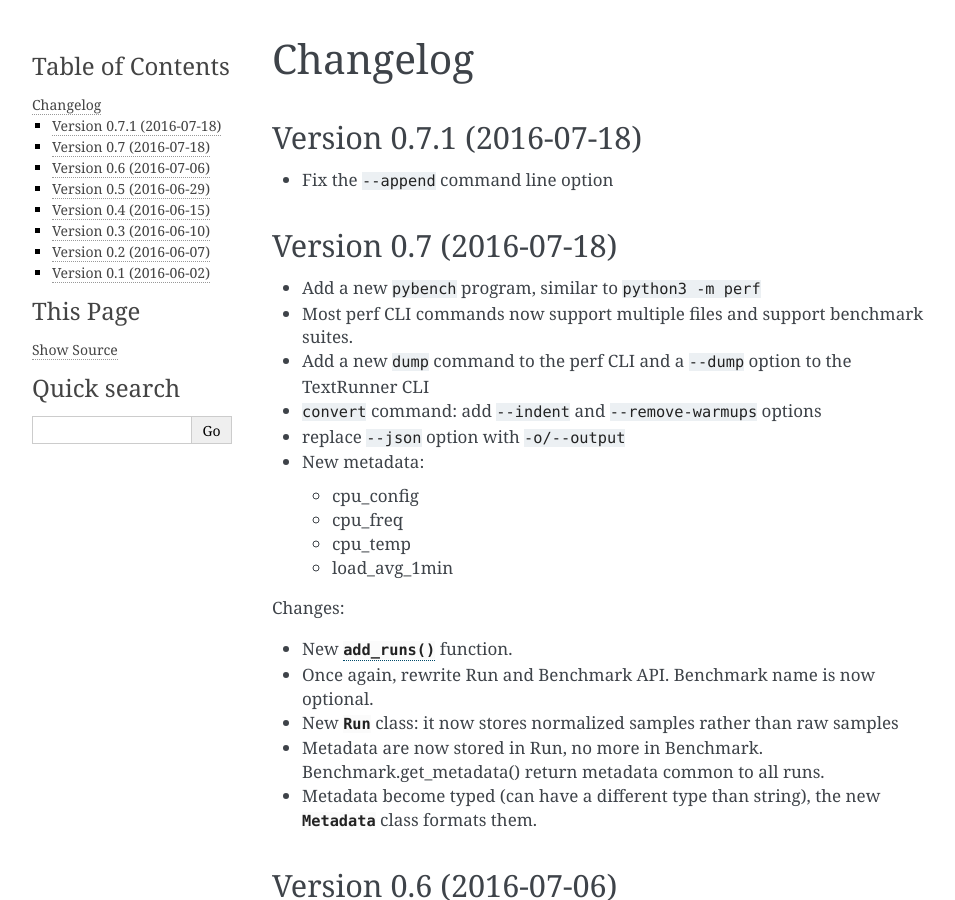
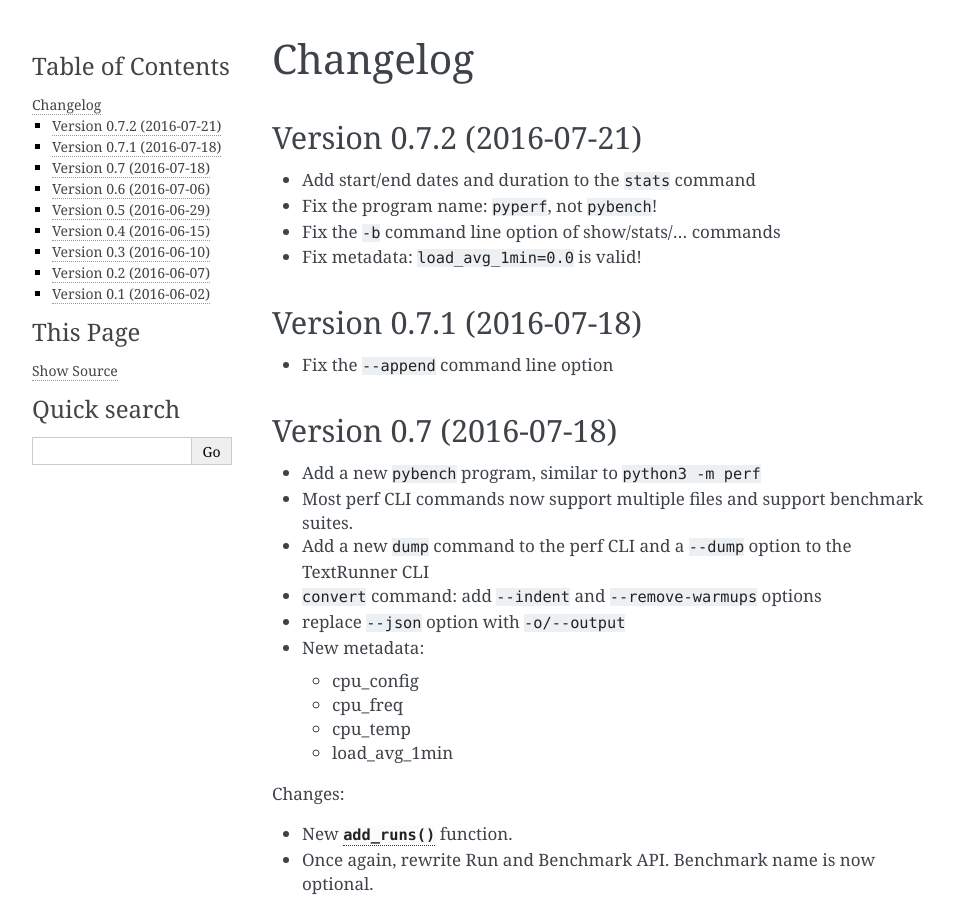
Before and after one commit to psf/pyperf, a Sphinx documentation site: the page built from doc/changelog.rst, in a window 1280 px wide and 900 px high. Shown: the whole window, without its empty margins (148-1103 px from the left). Built offline with Sphinx 7.4.7, drawn with Linux system fonts in a browser that asks for light colours.

Commit message:
prepare 0.7.2 release

```diff
--- a/doc/changelog.rst
+++ b/doc/changelog.rst
@@ -1,5 +1,13 @@
 Changelog
 =========
+
+Version 0.7.2 (2016-07-21)
+--------------------------
+
+* Add start/end dates and duration to the ``stats`` command
+* Fix the program name: ``pyperf``, not ``pybench``!
+* Fix the ``-b`` command line option of show/stats/... commands
+* Fix metadata: ``load_avg_1min=0.0`` is valid!
 
 Version 0.7.1 (2016-07-18)
 --------------------------
--- a/doc/cli.rst
+++ b/doc/cli.rst
@@ -1,5 +1,11 @@
 perf commands
 =============
+
+The Python perf module comes with a ``pyperf`` program which includes different
+commands. If for some reasons, ``pyperf`` program cannot be used, ``python3 -m
+perf ...`` can be used: it is the same, it's just longer to type :-) For
+example, the ``-m perf ...`` syntax is preferred for ``timeit`` because this
+command uses the running Python program.
 
 General note: if a filename is ``-``, read the JSON content from stdin.
 
--- a/doc/conf.py
+++ b/doc/conf.py
@@ -55,7 +55,7 @@
 # built documents.
 #
 # The short X.Y version.
-version = release = '0.8'
+version = release = '0.7.2'
 
 # The language for content autogenerated by Sphinx. Refer to documentation
 # for a list of supported languages.
--- a/perf/__init__.py
+++ b/perf/__init__.py
@@ -11,7 +11,7 @@
 import statistics   # Python 3.4+, or backport on Python 2.7
 
 
-__version__ = '0.8'
+__version__ = '0.7.2'
 
 # Format format history:
 # 3 - add Run class
--- a/setup.py
+++ b/setup.py
@@ -22,7 +22,7 @@
 #  - git commit -a -m "post-release"
 #  - git push
 
-VERSION = '0.8'
+VERSION = '0.7.2'
 
 DESCRIPTION = 'Python module to generate and modify perf'
 CLASSIFIERS = [
@@ -58,7 +58,7 @@
         'packages': ['perf', 'perf.tests'],
         'install_requires': ["statistics; python_version < '3.4'", "six"],
         'entry_points': {
-            'console_scripts': ['pybench=perf.__main__:main']
+            'console_scripts': ['pyperf=perf.__main__:main']
         }
         # Optional dependencies:
         # 'psutil'
```
